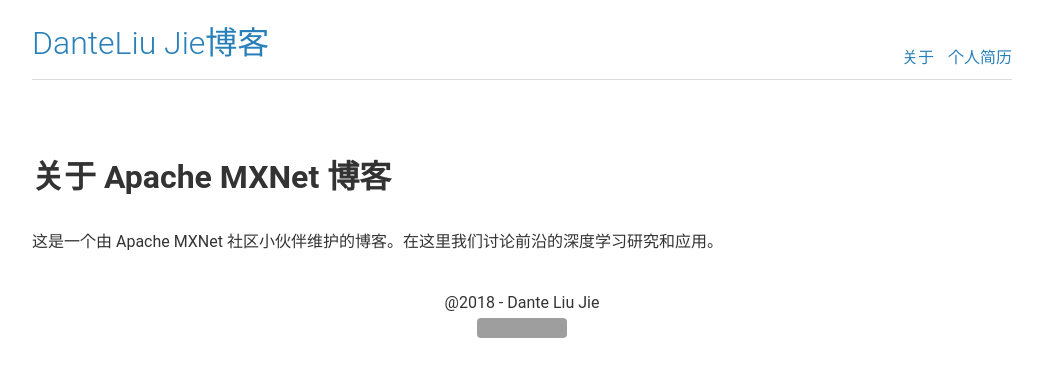
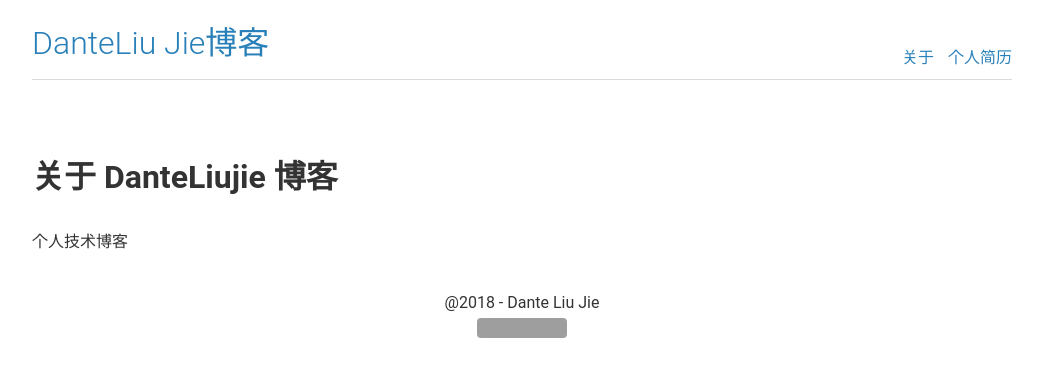
Before and after one commit to danteliujie/danteliujie.github.io, a Jekyll site: the page built from about.md, in a window 1280 px wide. Shown: the top 377 px of the page, without its empty margins (118-1161 px from the left). Built offline with Jekyll 4.4.1, drawn with Linux system fonts in a browser that asks for light colours; grey boxes are pictures that could not be loaded.

Commit message:
update about
Change-Id: Ib1524044edece34c003d33230481c8c63db414da

```diff
--- a/about.md
+++ b/about.md
@@ -3,6 +3,6 @@ layout: page
 title: 关于
 ---
 
-## 关于 Apache MXNet 博客
+## 关于 DanteLiujie 博客
 
-这是一个由 Apache MXNet 社区小伙伴维护的博客。在这里我们讨论前沿的深度学习研究和应用。
+个人技术博客
```
